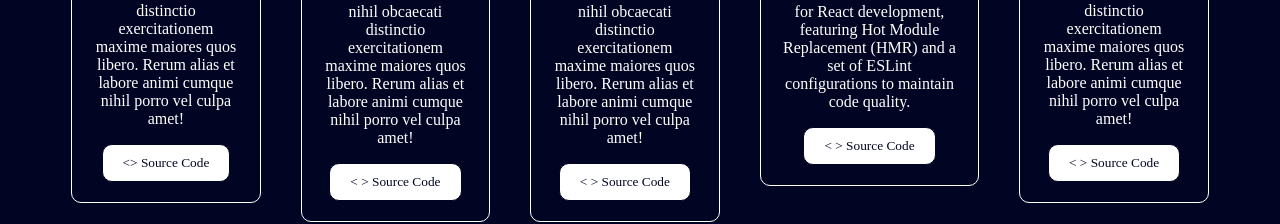
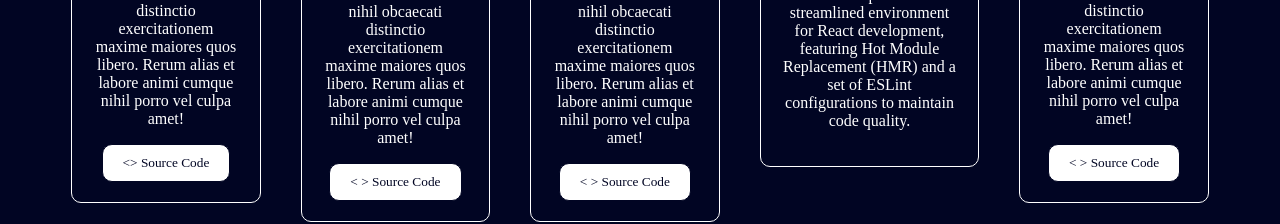
Before and after one commit to Mustafa-Hussain-source/Portfolio, a React (Vite) app in the folder Portfolio/: page / in a window 1280 px wide. Shown: the part 920-1144 px from the top of the page. Built offline with nearby package versions, Linux system fonts and the light colour scheme.

Commit message:
Update Page2.jsx

```diff
--- a/Portfolio/src/components/Page2/Page2.jsx
+++ b/Portfolio/src/components/Page2/Page2.jsx
@@ -27,7 +27,7 @@ const Page2 = forwardRef((props, ref) => {
             <div className="card" id="card4">
                 <h1>Hot Module Replacement</h1>
                 <p>This setup offers a streamlined environment for React development, featuring Hot Module Replacement (HMR) and a set of ESLint configurations to maintain code quality.</p>
-                <a href="https://github.com/Mustafa-Hussain-source/vite-react"><button>&lt; &gt; Source Code</button></a>
+
             </div>
             <div className="card" id="card5">
                 <h1>Project 5</h1>
```
